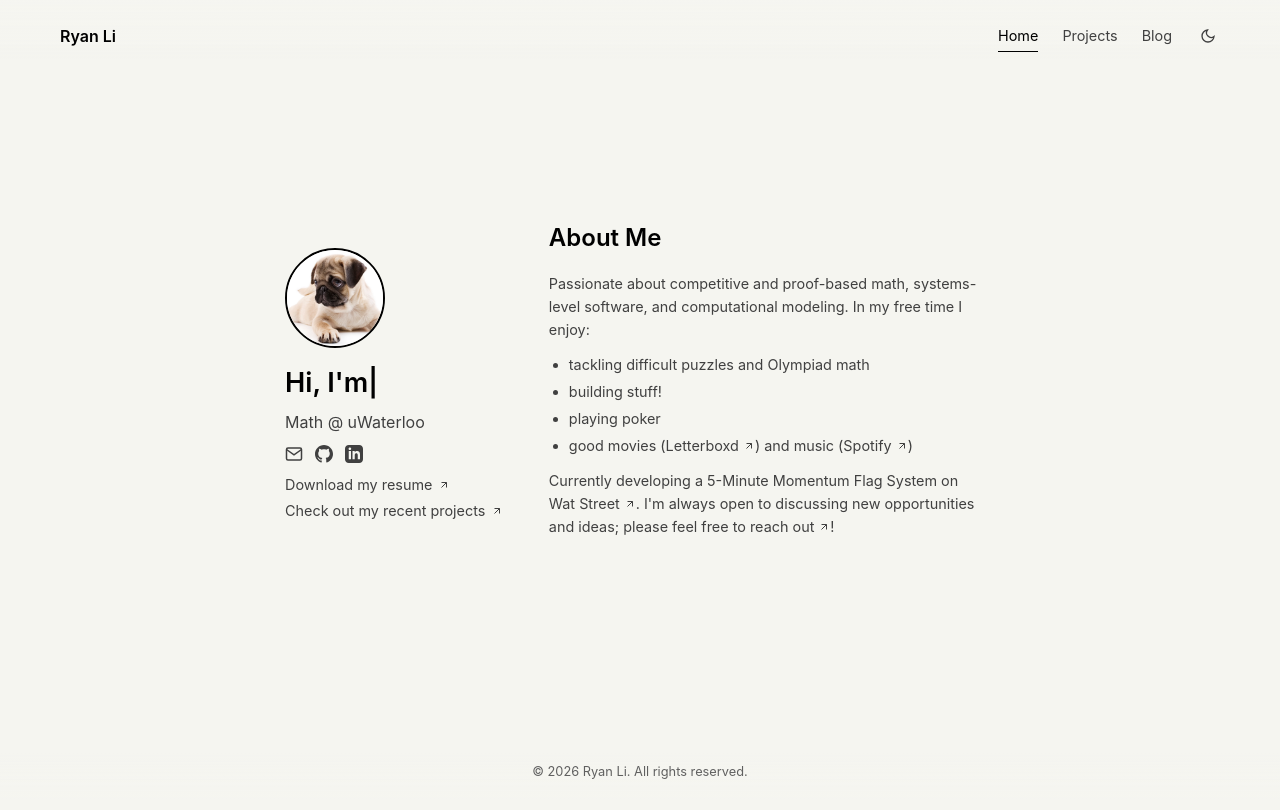
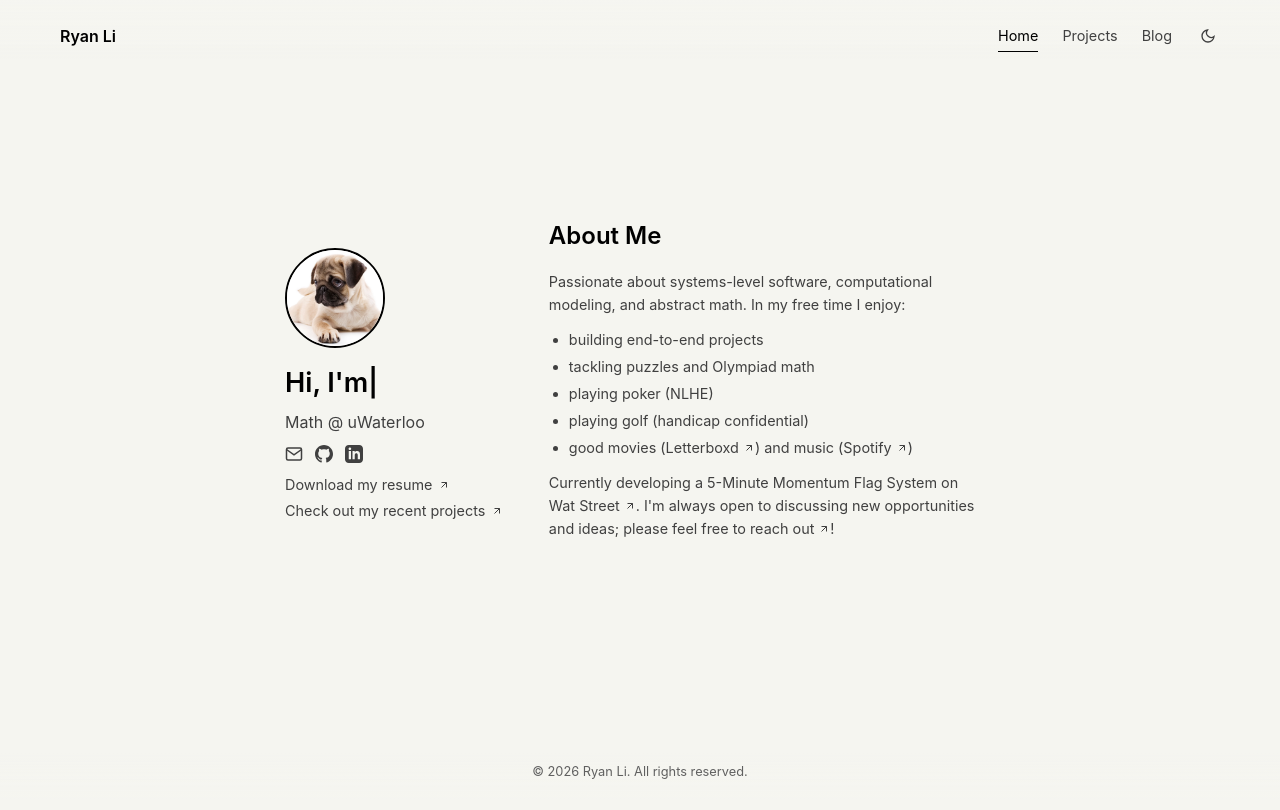
Before and after one commit to rli8145/rli-personal-website, a React (Vite) app: page / in a window 1280 px wide. Built offline with nearby package versions, Linux system fonts and the light colour scheme.

Commit message:
minor about me edits

```diff
--- a/src/components/About.jsx
+++ b/src/components/About.jsx
@@ -7,13 +7,14 @@ function About() {
       <div className="about-content">
         <div className="about-text">
           <p>
-            Passionate about competitive and proof-based math, systems-level software, and computational modeling.
+            Passionate about systems-level software, computational modeling, and abstract math.
             In my free time I enjoy:
           </p>
           <ul className="interests-list">
-            <li>tackling difficult puzzles and Olympiad math</li>
-            <li>building stuff!</li>
-            <li>playing poker</li>
+            <li>building end-to-end projects</li>
+            <li>tackling puzzles and Olympiad math</li>
+            <li>playing poker (NLHE)</li>
+            <li>playing golf (handicap confidential)</li>
             <li>good movies (<a href="https://letterboxd.com/rli8145/" target="_blank" rel="noopener noreferrer" className="external-link">Letterboxd<svg width="12" height="12" viewBox="0 0 24 24" fill="none" stroke="currentColor" strokeWidth="2"><line x1="7" y1="17" x2="17" y2="7"/><polyline points="7 7 17 7 17 17"/></svg></a>) and music (<a href="https://open.spotify.com/user/ryanli-nz" target="_blank" rel="noopener noreferrer" className="external-link">Spotify<svg width="12" height="12" viewBox="0 0 24 24" fill="none" stroke="currentColor" strokeWidth="2"><line x1="7" y1="17" x2="17" y2="7"/><polyline points="7 7 17 7 17 17"/></svg></a>)</li>
           </ul>
           <p>
```
